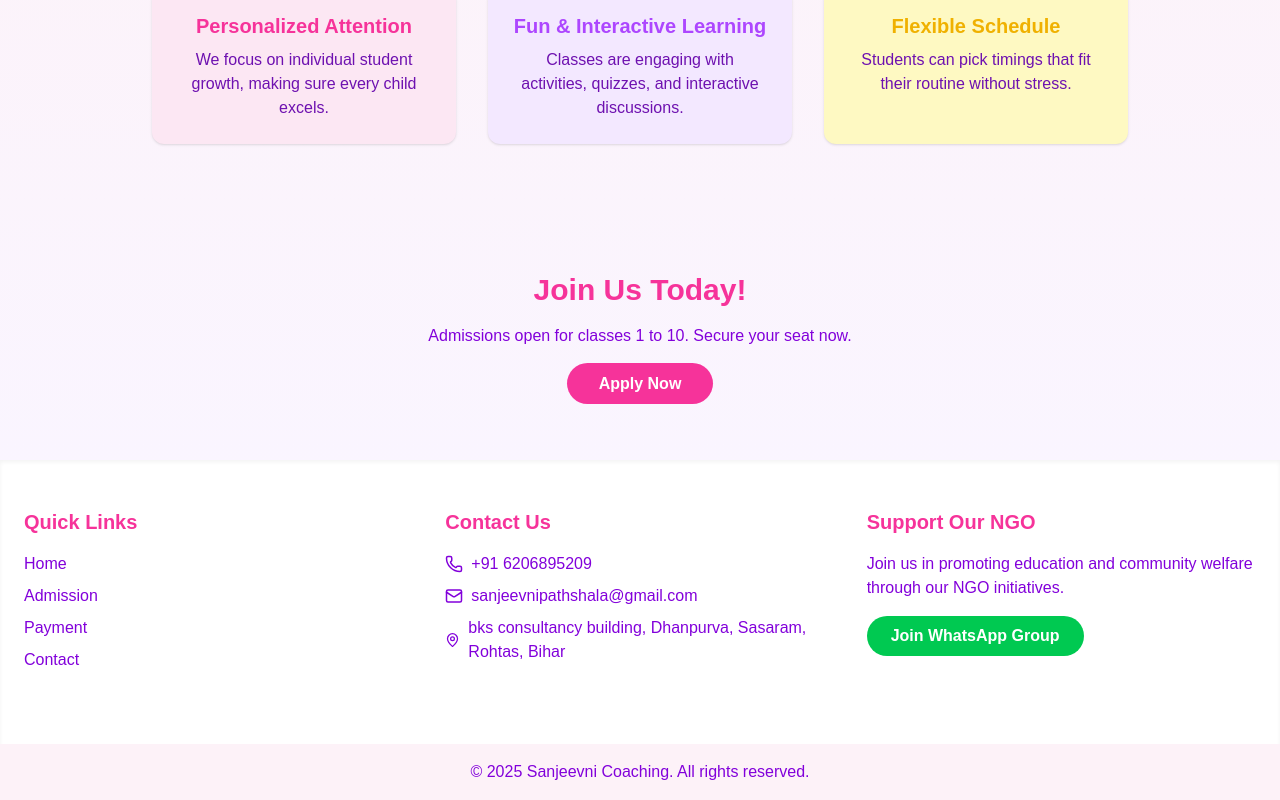
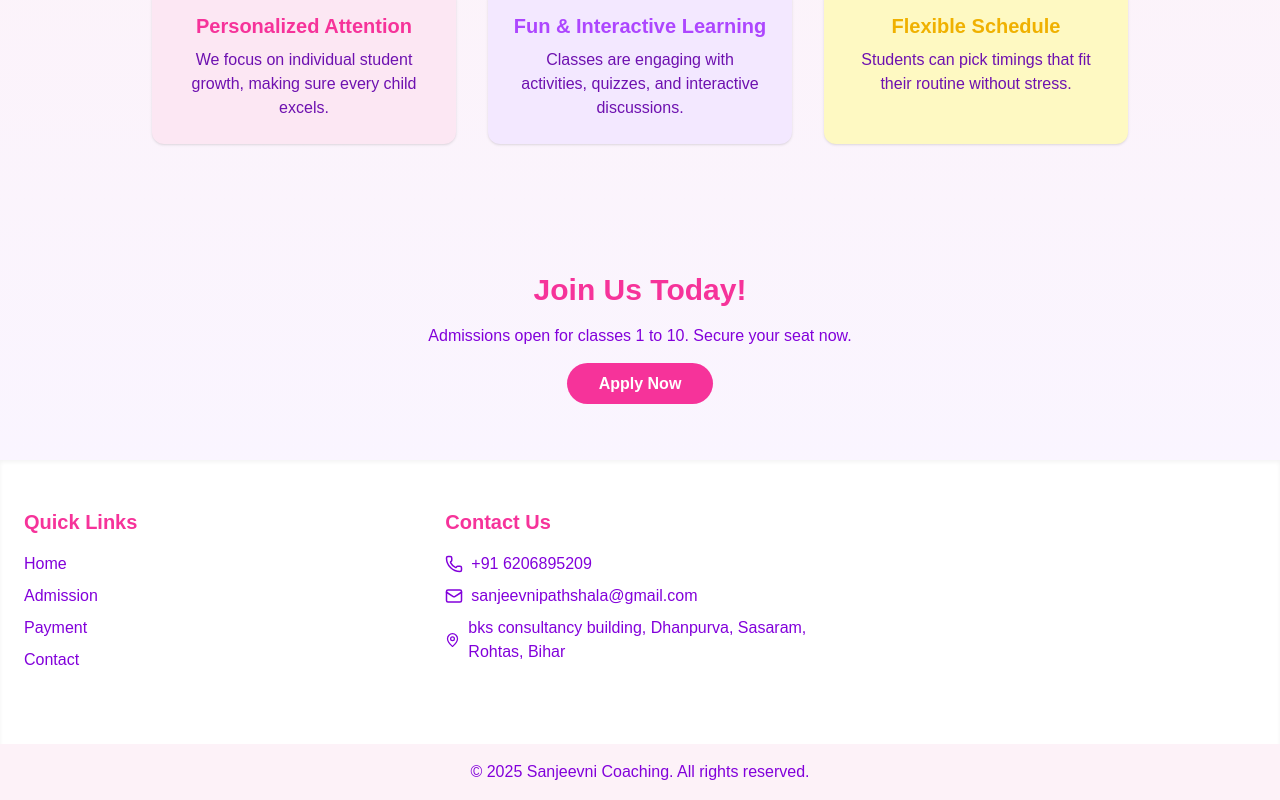
Before and after one commit to The-cyber-hunter/SanjeevniPathshala-Frontend, a Next.js app: page / in a window 1280 px wide. Shown: the part 1088-1888 px from the top of the page. Built offline with nearby package versions, Linux system fonts and the light colour scheme.

Commit message:
removed ngo redirection

```diff
--- a/components/footer.tsx
+++ b/components/footer.tsx
@@ -49,21 +49,6 @@ const Footer: React.FC = () => {
           </ul>
         </div>
 
-        <div>
-          <h3 className="text-xl font-bold text-pink-500 mb-4">Support Our NGO</h3>
-          <p className="text-purple-700 mb-4">
-            Join us in promoting education and community welfare through our NGO initiatives.
-          </p>
-          <a
-            href="https://chat.whatsapp.com/BsQXKGYx2hV6G2jIFzOehN"
-            target="_blank"
-            rel="noopener noreferrer"
-            className="inline-block bg-green-500 hover:bg-green-600 text-white font-semibold px-6 py-2 rounded-full transition-colors duration-200"
-          >
-            Join WhatsApp Group
-          </a>
-        </div>
-
       </div>
 
       <div className="bg-pink-50 text-purple-700 text-center py-4 mt-6">
```
